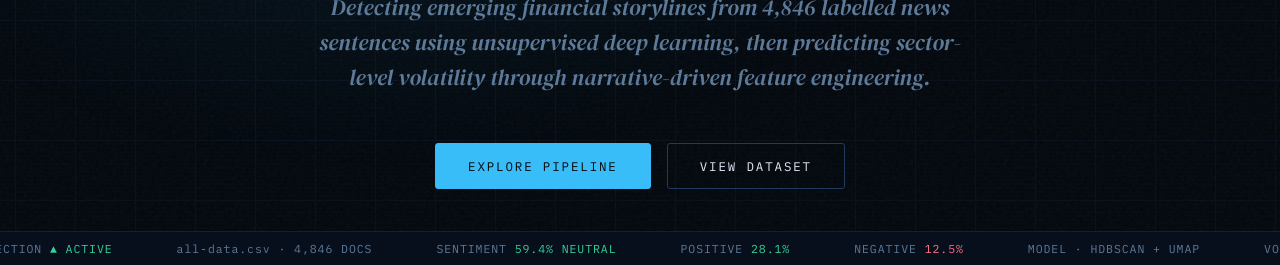
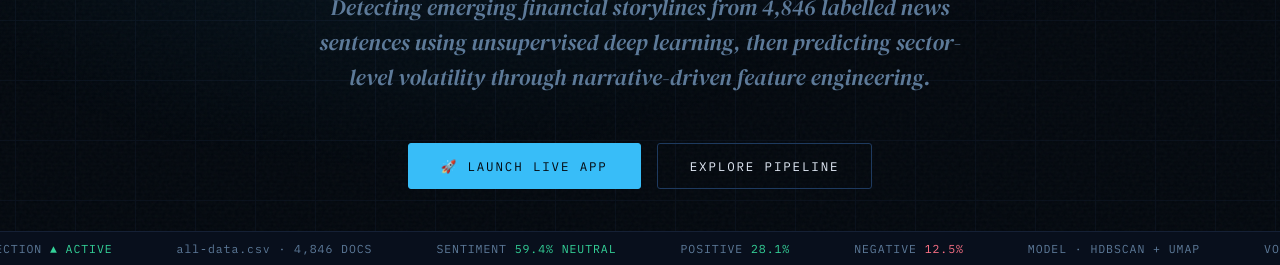
Before and after one commit to veeteehee/market-narratives-intelligence, a plain HTML site: page index.html in a window 1280 px wide. Shown: the part 535-800 px from the top of the page. Drawn offline with Linux system fonts and the light colour scheme.

Commit message:
Update hero CTA with live app link

```diff
--- a/index.html
+++ b/index.html
@@ -538,10 +538,10 @@
     through narrative-driven feature engineering.
   </p>
 
-  <div class="hero-cta">
-    <a class="btn btn-primary" href="#pipeline">Explore Pipeline</a>
-    <a class="btn btn-outline"  href="#data">View Dataset</a>
-  </div>
+<div class="hero-cta">
+    <a class="btn btn-primary" href="https://market-narratives-intelligence-jnztjxdg98b9yrcnjyaffw.streamlit.app/" target="_blank">🚀 Launch Live App</a>
+    <a class="btn btn-outline"  href="#pipeline">Explore Pipeline</a>
+</div>
 
   <!-- ticker -->
   <div class="ticker-wrap">
```
